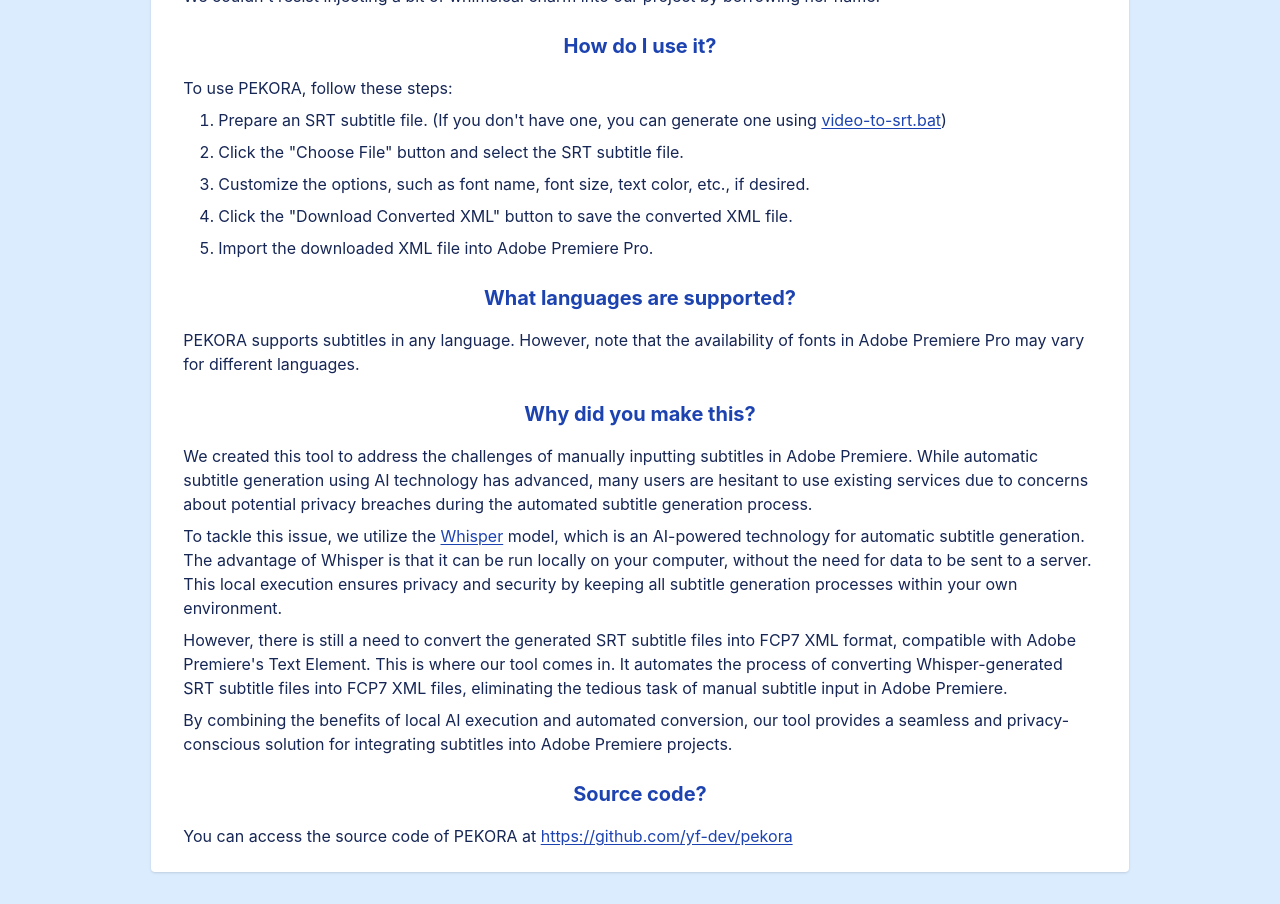
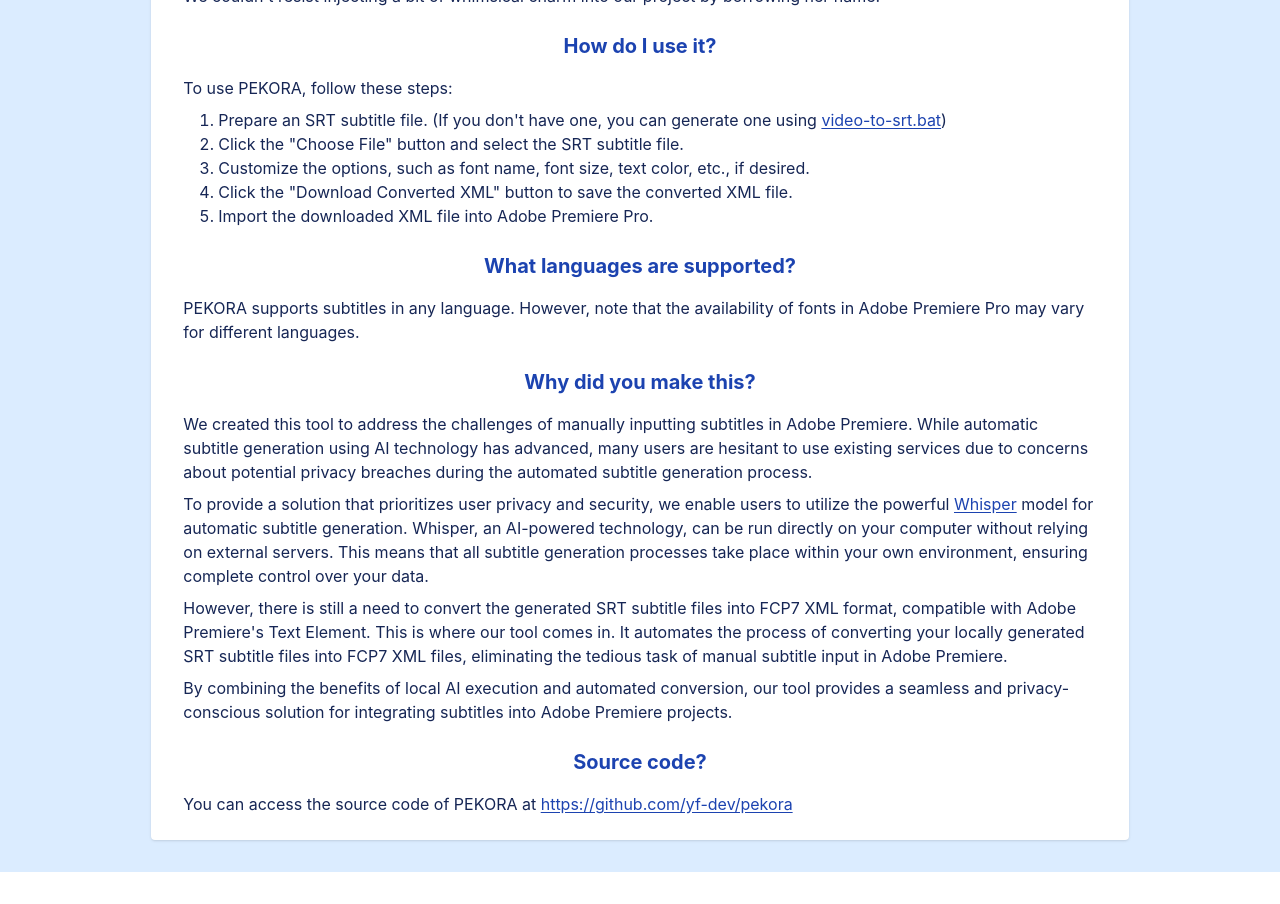
Before and after one commit to yf-dev/pekora, a Vue app: page / in a window 1280 px wide. Shown: the part 1240-2144 px from the top of the page. After the commit the page ends 2112 px from the top, so only its background shows below. Built offline with nearby package versions, Linux system fonts and the light colour scheme; a web font is replaced by a local one.

Commit message:
Update texts

```diff
--- a/src/App.vue
+++ b/src/App.vue
@@ -139,7 +139,7 @@
         </h2>
         <p class="px-4 mb-2">To use PEKORA, follow these steps:</p>
         <ol class="px-4 mb-2 list-inside list-decimal">
-          <li class="mb-2 ms-4">
+          <li class="ms-4">
             Prepare an SRT subtitle file. (If you don't have one, you can generate one using
             <a
               href="https://gist.github.com/rishubil/bc5dcadea00cc313980dbae47b885c4c"
@@ -147,16 +147,14 @@
               >video-to-srt.bat</a
             >)
           </li>
-          <li class="mb-2 ms-4">
-            Click the "Choose File" button and select the SRT subtitle file.
-          </li>
-          <li class="mb-2 ms-4">
+          <li class="ms-4">Click the "Choose File" button and select the SRT subtitle file.</li>
+          <li class="ms-4">
             Customize the options, such as font name, font size, text color, etc., if desired.
           </li>
-          <li class="mb-2 ms-4">
+          <li class="ms-4">
             Click the "Download Converted XML" button to save the converted XML file.
           </li>
-          <li class="mb-2 ms-4">Import the downloaded XML file into Adobe Premiere Pro.</li>
+          <li class="ms-4">Import the downloaded XML file into Adobe Premiere Pro.</li>
         </ol>
         <h2 class="text-xl text-pekora-blue-800 font-bold text-center pt-4 pb-4">
           What languages are supported?
@@ -175,22 +173,23 @@
           during the automated subtitle generation process.
         </p>
         <p class="px-4 mb-2">
-          To tackle this issue, we utilize the
+          To provide a solution that prioritizes user privacy and security, we enable users to
+          utilize the powerful
           <a
             href="https://github.com/openai/whisper"
             class="text-pekora-blue-800 underline underline-offset-2"
             >Whisper</a
           >
-          model, which is an AI-powered technology for automatic subtitle generation. The advantage
-          of Whisper is that it can be run locally on your computer, without the need for data to be
-          sent to a server. This local execution ensures privacy and security by keeping all
-          subtitle generation processes within your own environment.
+          model for automatic subtitle generation. Whisper, an AI-powered technology, can be run
+          directly on your computer without relying on external servers. This means that all
+          subtitle generation processes take place within your own environment, ensuring complete
+          control over your data.
         </p>
         <p class="px-4 mb-2">
           However, there is still a need to convert the generated SRT subtitle files into FCP7 XML
           format, compatible with Adobe Premiere's Text Element. This is where our tool comes in. It
-          automates the process of converting Whisper-generated SRT subtitle files into FCP7 XML
-          files, eliminating the tedious task of manual subtitle input in Adobe Premiere.
+          automates the process of converting your locally generated SRT subtitle files into FCP7
+          XML files, eliminating the tedious task of manual subtitle input in Adobe Premiere.
         </p>
         <p class="px-4 mb-2">
           By combining the benefits of local AI execution and automated conversion, our tool
```
Also changed, not shown: 1 other file (tests, documents, lock files or other folders).
